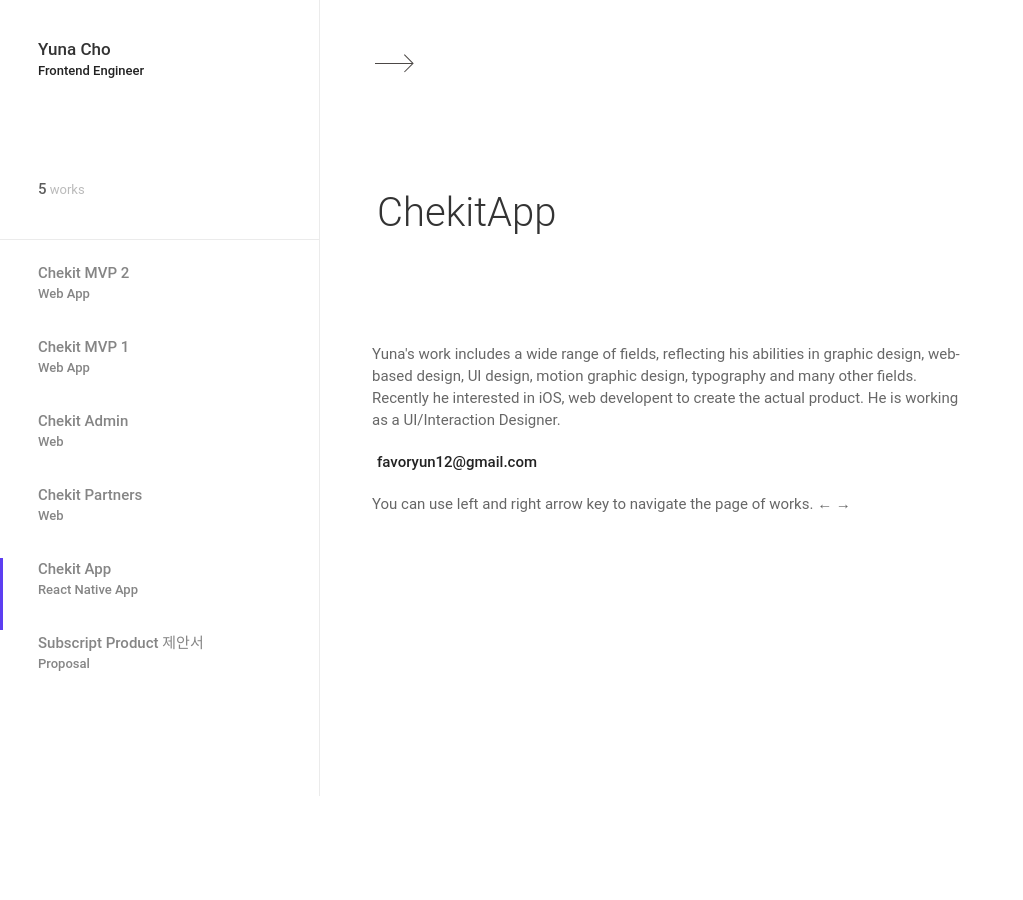
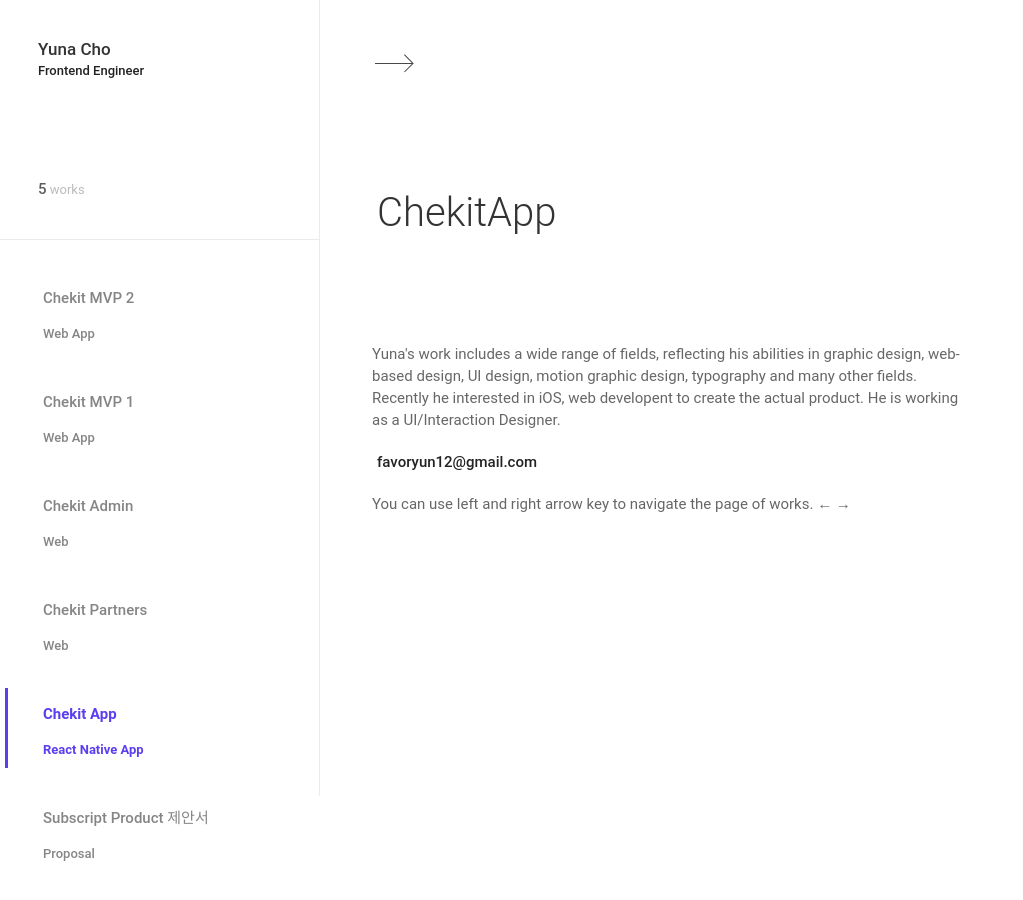
Before and after one commit to Cho-yunah/my_app, a React (Vite) app: page /workspace/app in a window 1280 px wide. Shown: the top 900 px of the page, without its empty margins (0-1023 px from the left). Before the commit the page ends 800 px from the top, so only its background shows below. Built offline with nearby package versions, Linux system fonts and the light colour scheme.

Commit message:
side menu click 시 style 효과 추

```diff
--- a/src/components/SideMenu/index.tsx
+++ b/src/components/SideMenu/index.tsx
@@ -1,28 +1,75 @@
 import React, { useEffect, useState } from 'react';
-import { CurrentBar, MenuContainer, MenuItem } from './styles';
+import {
+  CurrentBar,
+  ListItem,
+  MenuContainer,
+  MenuItem,
+  Ripple,
+} from './styles';
 import { useParams } from 'react-router-dom';
 import { Link } from 'react-router-dom';
 import { MENU_CONTENTS } from 'src/constants';
 
 const SideMenu = () => {
   const workspace = useParams();
+  const [currentWorkspace, setCurrentWorkspace] = useState('');
+  // 각 리스트 아이템에 대한 rippleStyle을 별도로 관리하기 위해 배열로 상태를 관리합니다.
+  const [rippleStyles, setRippleStyles] = useState(Array(3).fill({}));
+
+  // 클릭 이벤트 핸들러
+  const handleClick = ({ index, e }: { index: number, e: any }) => {
+    const rect = e.target.getBoundingClientRect();
+    const xPos = e.clientX - rect.left;
+    const yPos = e.clientY - rect.top;
+
+    const size = Math.max(rect.width, rect.height);
+    const newRippleStyles = [...rippleStyles];
+    newRippleStyles[index] = {
+      top: yPos - size / 2 + 'px',
+      left: xPos - size / 2 + 'px',
+      width: size + 'px',
+      height: size + 'px',
+      transform: 'scale(10)',
+      opacity: '0',
+      transition: 'transform 1.5s, opacity 0.5s',
+    };
+
+    setRippleStyles(newRippleStyles);
+
+    // 클릭 이벤트 처리
+    setTimeout(() => {
+      const resetRippleStyles = [...rippleStyles];
+      resetRippleStyles[index] = {};
+      setRippleStyles(resetRippleStyles);
+    }, 500); // 애니메이션 지속 시간
+  };
+
+  const handleCurrentWorkspace = () => {
+    setCurrentWorkspace(workspace['*'] ?? '');
+  };
+
+  useEffect(() => {
+    handleCurrentWorkspace();
+  }, [workspace]);
 
   return (
-    <>
     <MenuContainer>
       {MENU_CONTENTS.map((item, index) => {
         return (
-            <Link key={item.title + index} to={`/workspace/${item.to}`}>
-              {workspace['*'] === item.to && <CurrentBar />}
-              <MenuItem>
-                <div>{item.title}</div>
-                <div className="tag">{item.tag}</div>
+          <ListItem key={item.title + index} onClick={(e) => handleClick({ index, e })}>
+            <Link to={`/workspace/${item.to}`}>
+              {currentWorkspace === item.to && <CurrentBar />}
+              <MenuItem className={`${currentWorkspace === item.to ? 'active' : ''}`}>
+                <p>{item.title}</p>
+                <p className="tag">{item.tag}</p>
               </MenuItem>
             </Link>
+            <Ripple style={rippleStyles[index]}></Ripple>
+            {/* <RippleItem style={rippleStyle}></RippleItem> */}
+          </ListItem>
         );
       })}
     </MenuContainer>
-    </>
   );
 };
 
--- a/src/components/SideMenu/styles.tsx
+++ b/src/components/SideMenu/styles.tsx
@@ -1,10 +1,11 @@
+import { keyframes } from '@emotion/react';
 import styled from '@emotion/styled';
 
 export const CurrentBar = styled.div`
   width: 3px;
   position: absolute;
   margin-left: 0;
-  height: 72px;
+  height: 80px;
   background-color: #5c3ef1;
 `;
 export const MenuContainer = styled.ul`
@@ -12,20 +13,26 @@
   padding: 22px 0 40px 0;
 `;
 
-export const MenuItem = styled.li`
+export const ListItem = styled.li`
+  position: relative;
+  cursor: pointer;
+  overflow: hidden;
+  text-decoration: none;
+  padding: 5px 0px;
+  margin: 5px;
+`;
+
+export const MenuItem = styled.div`
   transition: 0.2s;
-  position: relative;
   cursor: pointer;
   color: rgba(51, 51, 51, 0.6);
   height: 74px;
-  -webkit-user-select: none;
 
-  & div {
+  & p {
     padding: 0 38px;
     adding-top: 17px;
     font-size: 15px;
     user-select: none;
-    font-weight: 500;
   }
   & .tag {
     font-size: 13px;
@@ -33,7 +40,30 @@
     text-transform: capitalize;
   }
 
-  & .active {
+  &.active {
     color: #5c3ef1;
+    font-weight: 700 !important;
   }
 `;
+
+export const Ripple = styled.div`
+  position: absolute;
+  background-color: rgba(51, 51, 51, 0.2);
+  transform: scale(0);
+  animation: rippleEffect 1.5s linear;
+  ${({ style }) => `
+    top: ${style?.top};
+    left: ${style?.left};
+    width: ${style?.width};
+    height: ${style?.height};
+  `}
+`;
+
+export const rippleEffect = `
+  @keyframes rippleEffect {
+    to {
+      transform: scale(100);
+      opacity: 0;
+    }
+  }
+`;
--- a/src/constants/index.ts
+++ b/src/constants/index.ts
@@ -6,3 +6,42 @@
   { title: 'Chekit App', tag: 'React Native App', to: 'app' },
   { title: 'Subscript Product 제안서', tag: 'Proposal', to: 'proposal' },
 ];
+
+export const MVP2_URLS = [
+  {
+    url: 'https://firebasestorage.googleapis.com/v0/b/yunaa-3cb91.appspot.com/o/chekit_cover.png?alt=media&token=a7abb798-a9da-43d1-9f13-d350eabd4614',
+  },
+  {
+    url: 'https://firebasestorage.googleapis.com/v0/b/yunaa-3cb91.appspot.com/o/chekit_main.png?alt=media&token=a4c7410f-dc66-4b48-80a9-54815d78d288',
+  },
+  {
+    url: 'https://firebasestorage.googleapis.com/v0/b/yunaa-3cb91.appspot.com/o/std_main.png?alt=media&token=8976427e-fef5-445a-90a0-0e4c5f74be97',
+  },
+  {
+    url: 'https://firebasestorage.googleapis.com/v0/b/yunaa-3cb91.appspot.com/o/lacto_list.png?alt=media&token=ec810256-54a9-4807-a6f0-ddfbe3539565',
+  },
+  {
+    url: 'https://firebasestorage.googleapis.com/v0/b/yunaa-3cb91.appspot.com/o/chekit_signup.png?alt=media&token=c872f8f4-eab4-4165-bbbb-b9c10218b5f1',
+  },
+  {
+    url: 'https://firebasestorage.googleapis.com/v0/b/yunaa-3cb91.appspot.com/o/chekit_survey1.png?alt=media&token=8b0df760-1b98-4653-ba68-d5a97cfc8192',
+  },
+  {
+    url: 'https://firebasestorage.googleapis.com/v0/b/yunaa-3cb91.appspot.com/o/chekit_coupon1.png?alt=media&token=f9db4fc0-c2c5-4e97-a161-001397cb8208',
+  },
+  {
+    url: 'https://firebasestorage.googleapis.com/v0/b/yunaa-3cb91.appspot.com/o/result_%20synthesis.png?alt=media&token=ca86477f-a12e-4511-98b8-d2b816ef8a65',
+  },
+  {
+    url: 'https://firebasestorage.googleapis.com/v0/b/yunaa-3cb91.appspot.com/o/result_map.png?alt=media&token=b3b26cd1-f4a0-4eef-8108-58304d7729b1',
+  },
+  {
+    url: 'https://firebasestorage.googleapis.com/v0/b/yunaa-3cb91.appspot.com/o/result_strain.png?alt=media&token=103e0b24-6278-4d6f-acde-4fbb27116f14',
+  },
+  {
+    url: 'https://firebasestorage.googleapis.com/v0/b/yunaa-3cb91.appspot.com/o/result_strain2.png?alt=media&token=e02c96a4-282f-4d9d-8d30-45d8c88d0a6d',
+  },
+  {
+    url: 'https://firebasestorage.googleapis.com/v0/b/yunaa-3cb91.appspot.com/o/survey_cover.png?alt=media&token=4b638d24-9d8f-483c-a716-6c45e1bfc9cc',
+  },
+];
```
Lines whose indentation alone changed are shown as unchanged.
